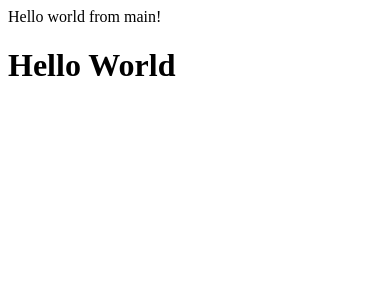
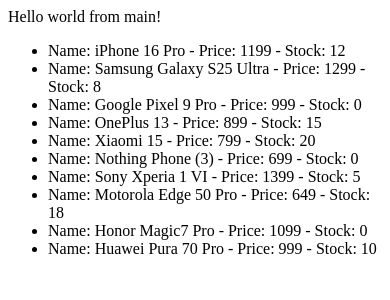
Before and after one commit to Vica-lab-dev/Vue.js, a Vue app in the folder 3-hooks-and-axios/: page / in a window 390 px wide. Shown: the top 300 px of the page. Built offline with nearby package versions, Linux system fonts and the light colour scheme.

Commit message:
feat: display phone details using v-for

```diff
--- a/3-hooks-and-axios/src/components/Products.vue
+++ b/3-hooks-and-axios/src/components/Products.vue
@@ -1,9 +1,44 @@
 <template>
-  <h1>Hello World</h1>
+  <ul>
+    <li v-for="phone in phones" :key="phone.name">Name: {{ phone.name }} - Price: {{ phone.price }} - Stock: {{ phone.amount }}</li>
+  </ul>
 </template>
 
 <script>
 export default {
   name: 'Products',
+
+  data() {
+    return {
+      phones: [
+        { name: "iPhone 16 Pro", price: 1199, amount: 12 },
+        { name: "Samsung Galaxy S25 Ultra", price: 1299, amount: 8 },
+        { name: "Google Pixel 9 Pro", price: 999, amount: 0 },
+        { name: "OnePlus 13", price: 899, amount: 15 },
+        { name: "Xiaomi 15", price: 799, amount: 20 },
+        { name: "Nothing Phone (3)", price: 699, amount: 0 },
+        { name: "Sony Xperia 1 VI", price: 1399, amount: 5 },
+        { name: "Motorola Edge 50 Pro", price: 649, amount: 18 },
+        { name: "Honor Magic7 Pro", price: 1099, amount: 0 },
+        { name: "Huawei Pura 70 Pro", price: 999, amount: 10 }
+      ]
+    };
+  },
+
+  beforeCreate() {
+    console.log("beforeCreate");
+  },
+
+  created() {
+    console.log("created");
+  },
+
+  beforeMount() {
+    console.log("beforeMount");
+  },
+
+  mounted() {
+    console.log("mounted");
+  },
 }
 </script>
```
